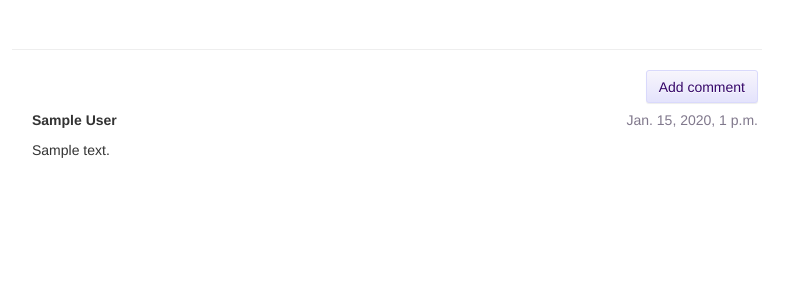
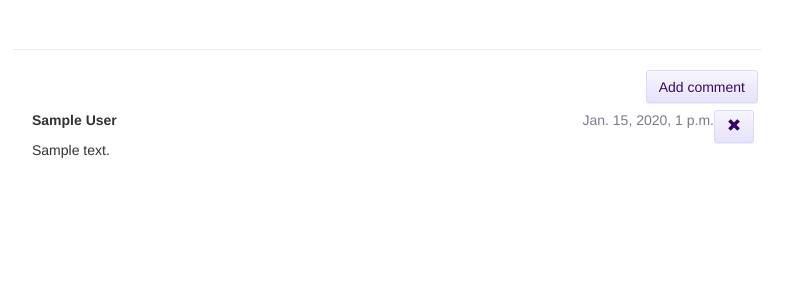
Before and after one commit to Ferril/my-first-blog, a Django app: page /post/1/ in a window 1280 px wide. Shown: the part 254-554 px from the top of the page, without its empty margins (43-832 px from the left). Run offline with Django 3.2, Linux system fonts and the light colour scheme; a user stored in the database is signed in; tables that the repository leaves empty hold one stand-in row (values such as "Sample post"); some libraries are stand-ins or nearby versions.

Commit message:
delete approved comments

```diff
--- a/blog/templates/blog/post_detail.html
+++ b/blog/templates/blog/post_detail.html
@@ -28,11 +28,14 @@
             <div class="date">
                 {{ comment.created_date }}
                 {% if not comment.approved_comment %}
-                    <a class="btn btn-default" href="{% url 'comment_remove' pk=comment.pk %}">
-                        <span class="glyphicon glyphicon-remove"></span></a>
                     <a class="btn btn-default" href="{% url 'comment_approve' pk=comment.pk %}">
                         <span class="glyphicon glyphicon-ok"></span></a>
                 {% endif %}
+                {% if user.is_authenticated %}
+                    <a class="btn btn-default" href="{% url 'comment_remove' pk=comment.pk %}">
+                        <span class="glyphicon glyphicon-remove"></span></a>
+                {% endif %}
+
             </div>
             <strong>{{ comment.author }}</strong>
             <p>{{ comment.text|linebreaks }}</p>
```
